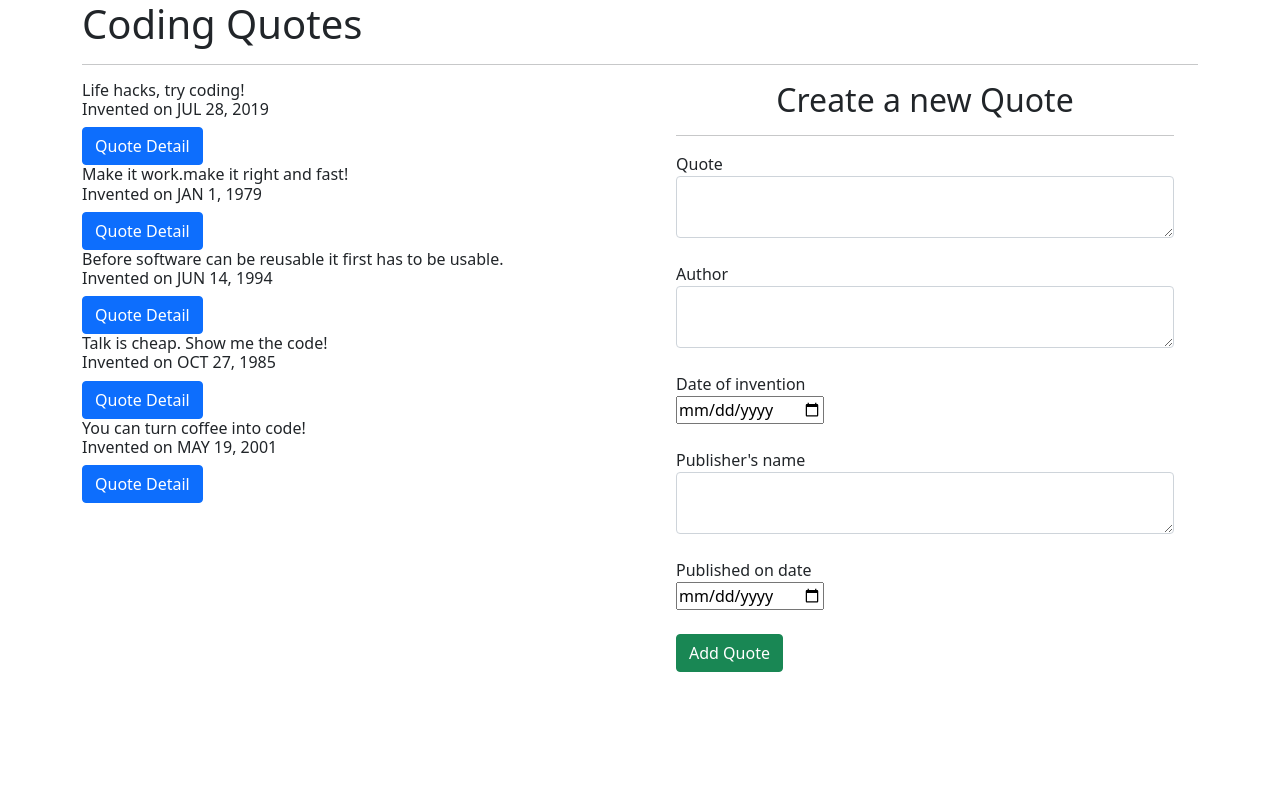
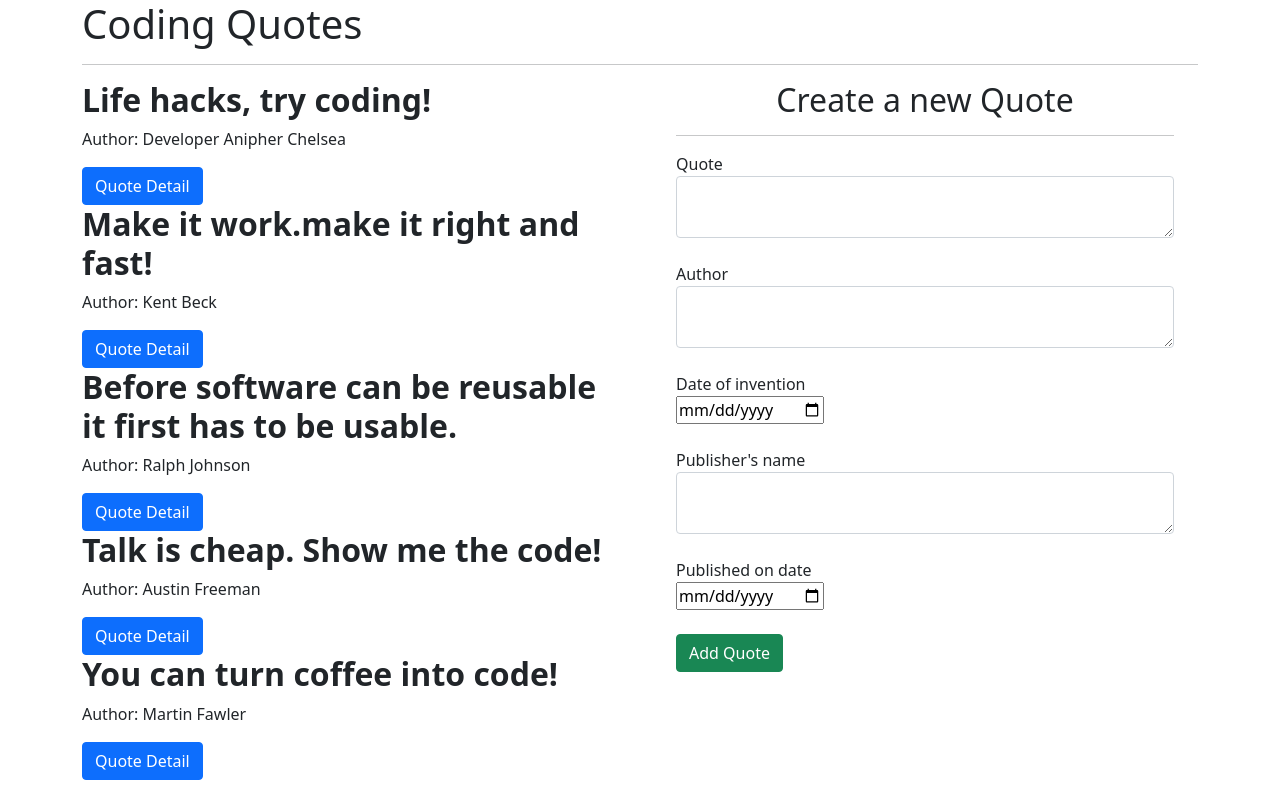
Before and after one commit to chelseaayoo/Quotes-app, an Angular app: page / in a window 1280 px wide. Built offline with nearby package versions, Linux system fonts and the light colour scheme.

Commit message:
enhance styling of quote

```diff
--- a/src/app/quote/quote.component.html
+++ b/src/app/quote/quote.component.html
@@ -22,9 +22,11 @@
 
     <div class="row">
       <div class="col-md-6">
-        <div *ngFor='let quote of quotes;let i = index'>
+        <div *ngFor='let quote of quotes;let i = index' class="papers">
           <div>
-            <h6>{{quote.name}} <br> Invented on  {{quote.inventionDate|date|uppercase}}</h6>
+            <h2> <strong> {{quote.name}}</strong></h2>
+            <p><i class="fas fa-pen-alt"></i> {{quote.author}}</p>
+            <!-- <p>Invented on  {{quote.inventionDate|date|uppercase}}<p> -->
             <button (click)='toggleDetails(i)' class="btn btn-primary">Quote Detail</button>
           </div>
 
```
